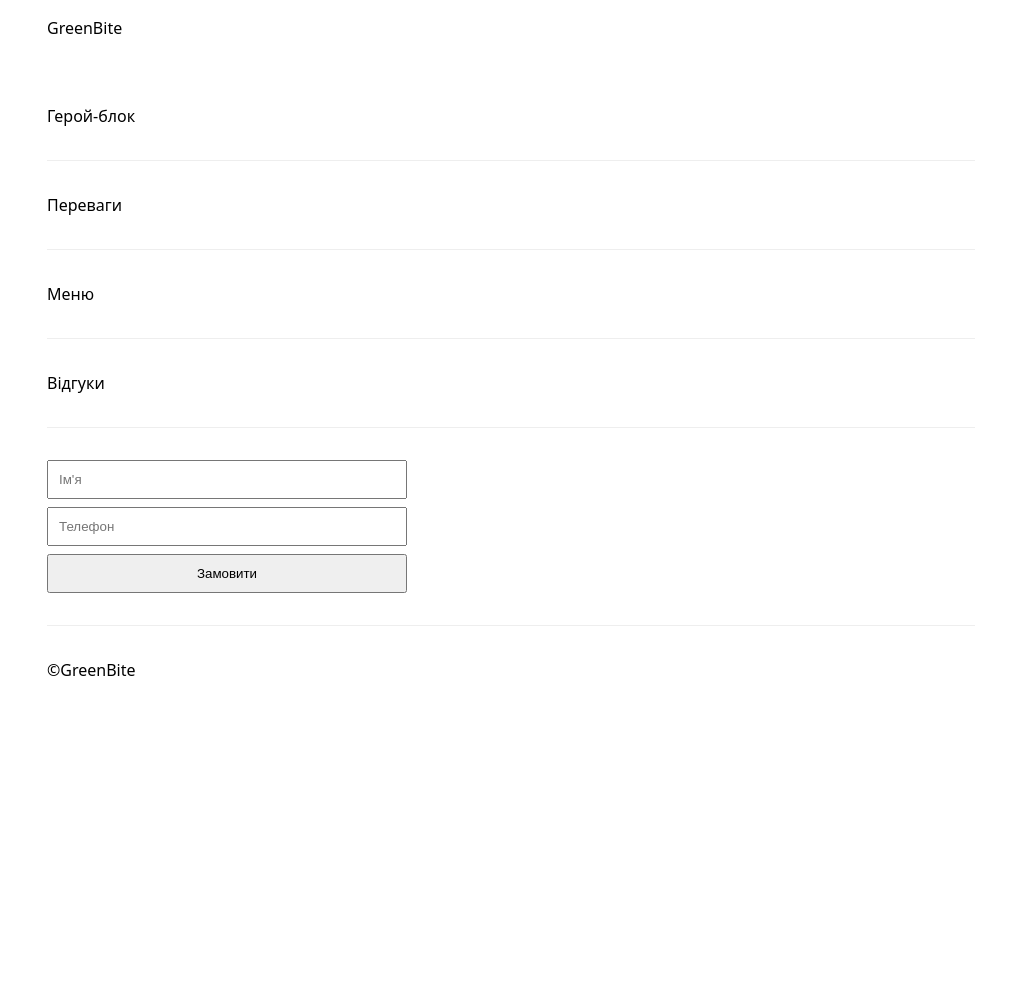
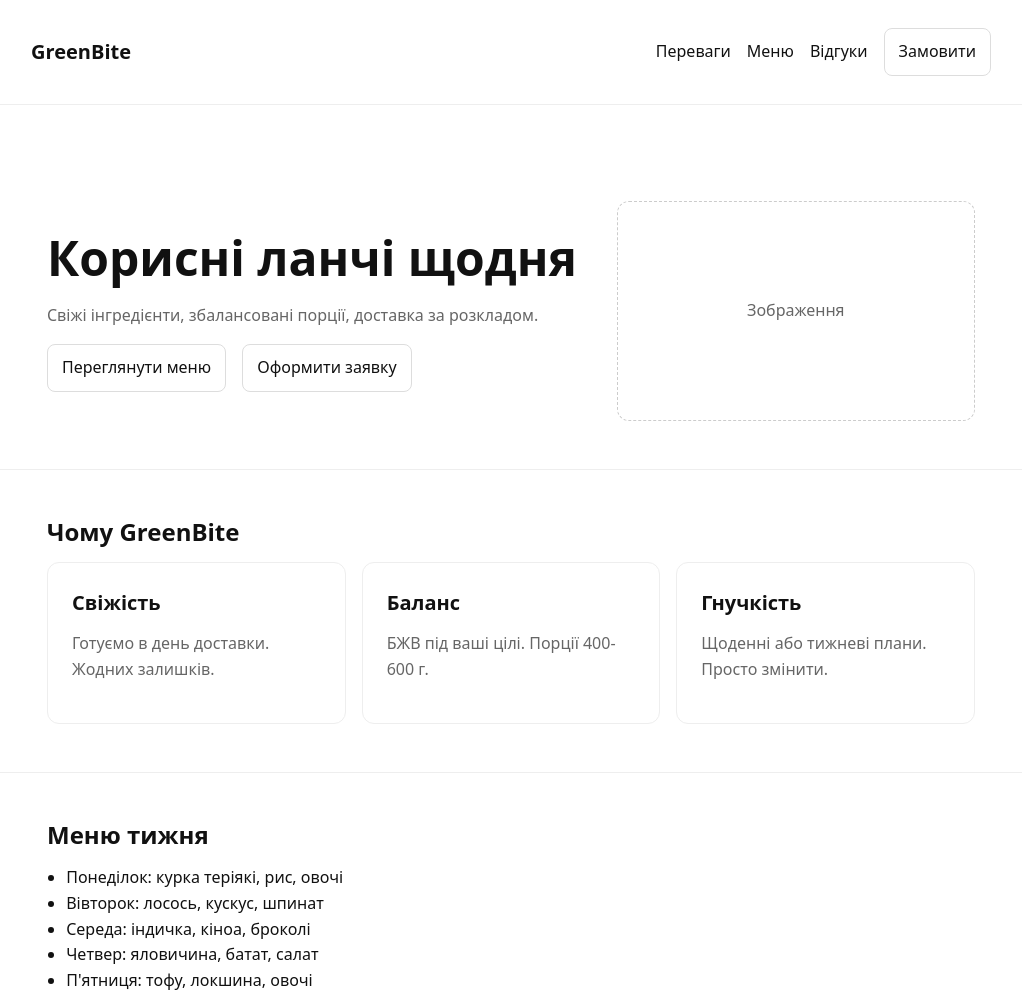
Before and after one commit to ALEX-GIBMA-00/ProgSkill-Website, a plain HTML site: page index.html in a window 1280 px wide. Shown: the top 996 px of the page, without its empty margins (129-1151 px from the left). Before the commit the page ends 800 px from the top, so only its background shows below. Drawn offline with Linux system fonts and the light colour scheme.

Commit message:
Спринт 2: дизайн-система, хедер, герой, картки

```diff
--- a/index.html
+++ b/index.html
@@ -7,12 +7,71 @@
     <link rel="stylesheet" href="styles.css">
 </head>
 <body>
-    <header>GreenBite</header>
+    <header class="header">
+        <div class="wrapper header__row">
+            <div class="logo">GreenBite</div>
+            <nav class="nav">
+                <a href="#benefits">Переваги</a>
+                <a href="#menu">Меню</a>
+                <a href="#reviews">Відгуки</a>
+                <a href="#contact" class="btn btn--primary">Замовити</a>
+            </nav>
+        </div>
+    </header>
     <main>
-        <section id="hero">Герой-блок</section>
-        <section id="benefits">Переваги</section>
-        <section id="menu">Меню</section>
-        <section id="reviews">Відгуки</section>
+        <section id="hero">
+            <div class="wrapper hero">
+                <div class="hero__text">
+                    <h1>Корисні ланчі щодня</h1>
+                    <p>Свіжі інгредієнти, збалансовані порції, доставка за розкладом.</p>
+                    <div class="hero__cta">
+                        <a href="#menu" class="btn btn--primary">Переглянути меню</a>
+                        <a href="#contact" class="btn">Оформити заявку</a>
+                    </div>
+                </div>
+                <div class="hero__media">
+                    <!--пізніше додати сюди зображення-->
+                    <div class="hero__placeholder" aria-hidden="true">Зображення</div>
+                </div>
+            </div>
+        </section>
+        <section id="benefits">
+            <div class="wrapper">
+                <h2>Чому GreenBite</h2>
+                 <div class="cards">
+                    <article class="card">
+                        <h3>Свіжість</h3>
+                        <p>Готуємо в день доставки. Жодних залишків.</p>
+                    </article>
+                    <article class="card">
+                        <h3>Баланс</h3>
+                        <p>БЖВ під ваші цілі. Порції 400-600 г.</p>
+                    </article>
+                    <article class="card">
+                        <h3>Гнучкість</h3>
+                        <p>Щоденні або тижневі плани. Просто змінити.</p>
+                    </article>
+                </div>
+            </div>
+        </section>
+        <section id="menu">
+            <div class="wrapper">
+                <h2>Меню тижня</h2>
+                <ul>
+                    <li>Понеділок: курка теріякі, рис, овочі</li>
+                    <li>Вівторок: лосось, кускус, шпинат</li>
+                    <li>Середа: індичка, кіноа, броколі</li>
+                    <li>Четвер: яловичина, батат, салат</li>
+                    <li>П'ятниця: тофу, локшина, овочі</li>
+                </ul>
+            </div>
+        </section>
+        <section id="reviews">
+            <div class="wrapper">
+                <h2>Відгуки</h2>
+                <blockquote>"Зручно для офісу, порції ситні." - Олена</blockquote>
+            </div>
+        </section>
         <section id="contact">
             <form id="order-form">
                 <input name="name" placeholder="Ім'я">
@@ -21,7 +80,7 @@
             </form>
         </section>
     </main>
-    <footer>&copy;GreenBite</footer>
+    <footer>&copy; GreenBite</footer>
     <script src="script.js"></script>
 </body>
 </html>
--- a/styles.css
+++ b/styles.css
@@ -1,7 +1,80 @@
-:root { --container: 960px; }
+:root {
+    --bg: #ffffff;
+    --text: #111111;
+    --muted: #666666;
+    --brand: #2fbf71;
+    --brand-ink: #0d4d2e;
+
+    --fs-xxl: clamp(28px, 6vw, 48px);
+    --fs-xl: 24px;
+    --fs-lg: 20px;
+    --fs-md: 16px;
+    --fs-sm: 14px;
+
+    --space-1: 8px;
+    --space-2: 12px;
+    --space-3: 16px;
+    --space-4: 24px;
+    --space-5: 32px;
+    --space-6: 48px;
+
+    --container: 960px;
+ }
 * { box-sizing: border-box; }
-body { margin: 0; font-family: system-ui, sans-serif;line-height:1.5; }
-main, header, footer { max-width: var(--container); margin: 0 auto; padding: 16px; }
-section { padding: 32px 0; border-bottom: 1px solid #eee; }
-form {display: grid; gap: 8px; max-width: 360px; }
-input, button {padding: 10px; }
+html, body {height: 100%; }
+html { scroll-behavior: smooth;}
+
+body {
+    margin: 0;
+    background: var(--bg);
+    color: var(--text);
+    font-family: system-ui, -apple-system, Segoe UI, Roboto, sans-serif;
+    line-height: 1.6;
+    font-size: var(--fs-md)
+ }
+ img { max-width: 100%; height: auto; display: block; }
+ a {color: inherit; text-decoration: none; }
+
+ .wrapper { max-width: var(--container); margin: 0 auto; padding: 0 var(--space-3); }
+section { padding: var(--space-6) 0; border-bottom: 1px solid #eee; }
+section:last-child { border-bottom: 0; }
+h1, h2 { line-height: 1.2; margin: 0 0 var(--space-3); }
+h1 { font-size: var(--fs-xxl); }
+h2 { font-size: var(--fs-xl); }
+p { margin: 0 0 var(--space-3); color: var(--muted); }
+
+main, header, footer { padding: 16px; }
+.header {
+    position: sticky;
+    top: 0;
+    background: rgba(255, 255, 255,0.9);
+    backdrop-filter: saturate(100%) blur(8px);
+    border-bottom: 1px solid #eee; }
+.header__row { display: flex; align-items: center; justify-content: space-between; padding: var(--space-2) 0; }
+.logo { font-weight: 700; font-size: var(--fs-lg); }
+.nav { display: flex; gap: var(--space-3); align-items: center; }
+
+.hero { display: grid; gap: var(--space-5); align-items: center; grid-template-columns: 1fr; padding-top: var(--space-5); }
+.hero__cta { display: flex; gap: var(--space-3); margin-top: var(--space-3); }
+.hero__placeholder { height: 220px; border: 1px dashed #ccc; border-radius: 12px; display: grid; place-items: center; color: var(--muted); }
+
+.cards { display: grid; gap: var(--space-3); grid-template-columns: 1fr; }
+.card { padding: var(--space-4); border: 1px solid #eee; border-radius: 12px; background: #fff; }
+.card h3 { margin: 0 0 var(--space-2); font-size: var(--fs-lg); }
+
+ul { padding-left: 1.2em; }
+blockquote { margin: var(--space-3) 0; padding-left: var(--space-3); border-left: 3px solid #ddd; font-style: italic; }
+
+.btn { padding: 10px 14px; border: 1px solid #ddd; border-radius: 8px; }
+.btn-primary { background: var(--brand); color: white; border-color: var(--brand); }
+.bnt--primary:hover { filter: brightness(0.95); }
+
+@media (min-width: 768px) {
+    .hero { grid-template-columns: 1.2fr 0.8fr; }
+    .cards { grid-template-columns: repeat(3, 1fr); }
+}
+
+form {display: grid; gap: var(--space-2); max-width: 360px; }
+input, button {padding: 10px; border: 1px solid #ddd; border-radius: 8px; }
+button[type="submit"] {background: var(--brand); color: #fff; border-color: var(--brand); }
+button[type="submit"]:hover { filter: brightness(0.95); }
```
